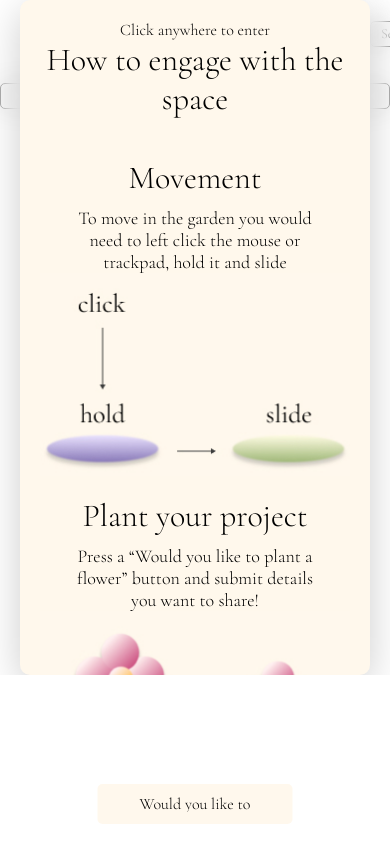
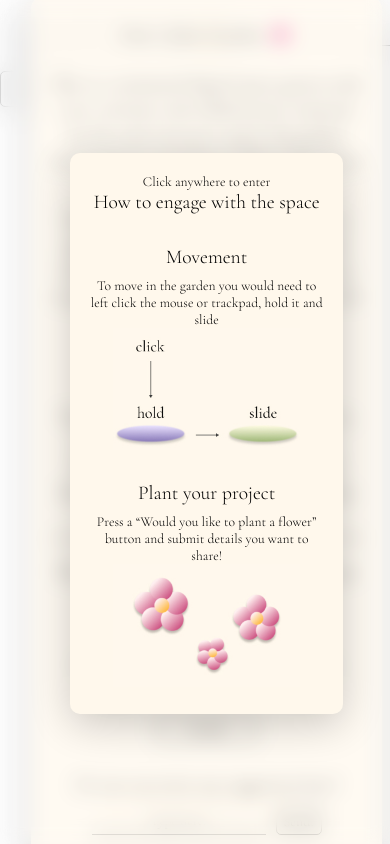
Before and after one commit to Dariga1711/CyberGarden, a website: page src/index.html in a window 390 px wide. Drawn offline with nearby package versions, Linux system fonts and the light colour scheme; files whose address does not match are found by name.

Commit message:
Update style.css

```diff
--- a/src/style.css
+++ b/src/style.css
@@ -1079,7 +1079,7 @@ font-size: 18px;
     }
 
 
-    /* Mobile */
+    /* Mobile CSS */
 
 @media (max-width: 768px) {
   /* Hide logo */
@@ -1089,14 +1089,26 @@ font-size: 18px;
 
   #header {
     flex-direction: row;
+    justify-content: space-between;
     align-items: center;
-        gap: 10px;
+    gap: 5px;
+    padding: 10px 15px;
+    box-sizing: border-box;
   }
 
-      #headerButtons,
   #searchWrapper {
+    flex: none;
+    justify-content: center;
+    align-items: center;
     display: flex;
+  }
+
+  #headerButtons {
+    flex: none;
     gap: 5px;
+    justify-content: center;
+    align-items: center;
+    display: flex;
   }
 
   #aboutButton,
@@ -1104,20 +1116,22 @@ font-size: 18px;
   #audioButton,
   #searchButton {
     font-size: 14px;
-        padding: 5px 10px;
+    padding: 0 15px;
+    height: 36px;
+    box-sizing: border-box;
+    display: inline-flex;
+    align-items: center;
+    justify-content: center;
   }
 
   #keywordSearch {
     font-size: 14px;
-        padding: 5px;
-        width: 100px;
+    height: 36px;
+    padding: 0 10px;
+    box-sizing: border-box;
+    display: inline-block;
+    vertical-align: middle;
   }
-
-      #searchWrapper {
-        flex: 1;
-        justify-content: flex-end;
-      }
-
 
   #activeKeywords {
     display: flex;
@@ -1132,44 +1146,111 @@ font-size: 18px;
     padding: 4px 10px;
   }
 
+  /* Welcome Popup responsive scaling */
   #welcomePopup {
-        max-height: 80vh;
+    padding: 3vw;
+    max-height: 100vh;
     overflow-y: auto;
-        overflow-x: hidden;
-        padding: 20px;
-        width: 100vw;
-        box-sizing: border-box;
   }
 
   #welcomeContent {
-        width: 100%;
+    width: 70vw;
+    padding: 5vw;
+    box-sizing: border-box;
+    font-size: 3.5vw;
+  }
+
+  #welcomeHeading {
+    font-size: 5vw;
+    padding-bottom: 2vw;
+  }
+
+  #welcomep1,
+  #welcomeP {
+    font-size: 3.5vw;
     max-width: 100%;
-        max-height: 80vh;
-        padding: 20px;
-        box-sizing: border-box;
-        margin: 0 auto;
   }
 
   #welcomeFlex {
     flex-direction: column;
-        gap: 20px;
-        width: 100%;
+    gap: 4vw;
+    padding-top: 4vw;
   }
 
   #welcomeFlexLeft,
   #welcomeFlexRight {
     width: 100%;
+    padding: 2vw 0;
+  }
+
+  #welcomeFlex img {
+    width: 80%;
+    height: auto;
+    max-height: 30vh;
+  }
+
+  /* About Popup responsive scaling */
+  #aboutPopup {
+    display: flex;
+    justify-content: center;
+    align-items: center;
+    padding: 3vw;
+    max-height: 100vh;
+    overflow-y: auto;
+  }
+
+  .popup-content {
+    flex-direction: column;
+    padding: 5vw;
+    max-width: 90vw;
+    box-sizing: border-box;
+    display: flex;
+    justify-content: center;
+    align-items: center;
+    margin: 0 auto;
+  }
+
+  #aboutHeading {
+    font-size: 5vw;
+    margin-bottom: 2vw;
+  }
+
+  #aboutPopupLeft,
+  #aboutPopupRight {
     max-width: 100%;
-        box-sizing: border-box;
+    width: 100%;
+    padding: 2vw 0;
+
+    display: flex;
+flex-direction: column;
+align-items: center;
 text-align: center;
   }
 
-      #welcomeFlex img {
+  #aboutPopupRight{
+    border-top:1px solid #333;
+
+  }
+
+  #aboutPopupRight {
+    border-left: none;
+    padding-top: 4vw;
+
+
+  }
+
+  #aboutPopupRight p,
+  #aboutPopupLeft p {
+    font-size: 3 vw;
+    line-height: 1.4;
     max-width: 100%;
-        height: auto;
-        display: block;
-        margin: 0 auto;
   }
+
+  #plantSmth {
+    max-width: 100%;
+    align-self: center;
+  }
+
 
   #containerFlexBox {
     flex-direction: column;
@@ -1189,7 +1270,8 @@ font-size: 18px;
   }
 
   #projectLink {
-        width: 100%;
+    margin-top: 3vh;
+    width: 70%;
   }
 
   #currentImage {
@@ -1202,18 +1284,14 @@ font-size: 18px;
     border-radius: 10px;
   }
 
-
+  /* Modal responsive adjustments */
   #modal {
     width: 90vw;
     padding: 20px;
     flex-direction: column;
   }
 
-      #modalForm {
-        flex-direction: column;
-        align-items: center;
-      }
-
+  #modalForm,
   #flexBox {
     flex-direction: column;
     align-items: center;
@@ -1256,14 +1334,14 @@ font-size: 18px;
     width: 100%;
   }
 
+  /* Add Flower Button centering */
   #addFlowerButton {
     left: 50%;
     bottom: 20px;
     transform: translateX(-50%);
-        padding: 12px 30px; /* Slightly adjust padding if needed */
-        font-size: 16px; /* Adjust font size for better visibility */
-        max-width: 90%; /* Ensures it doesn't overflow the screen width */
+    padding: 12px 30px;
+    font-size: 16px;
+    max-width: 90%;
     box-sizing: border-box;
   }
-
 }
```
Lines whose indentation alone changed are shown as unchanged.
